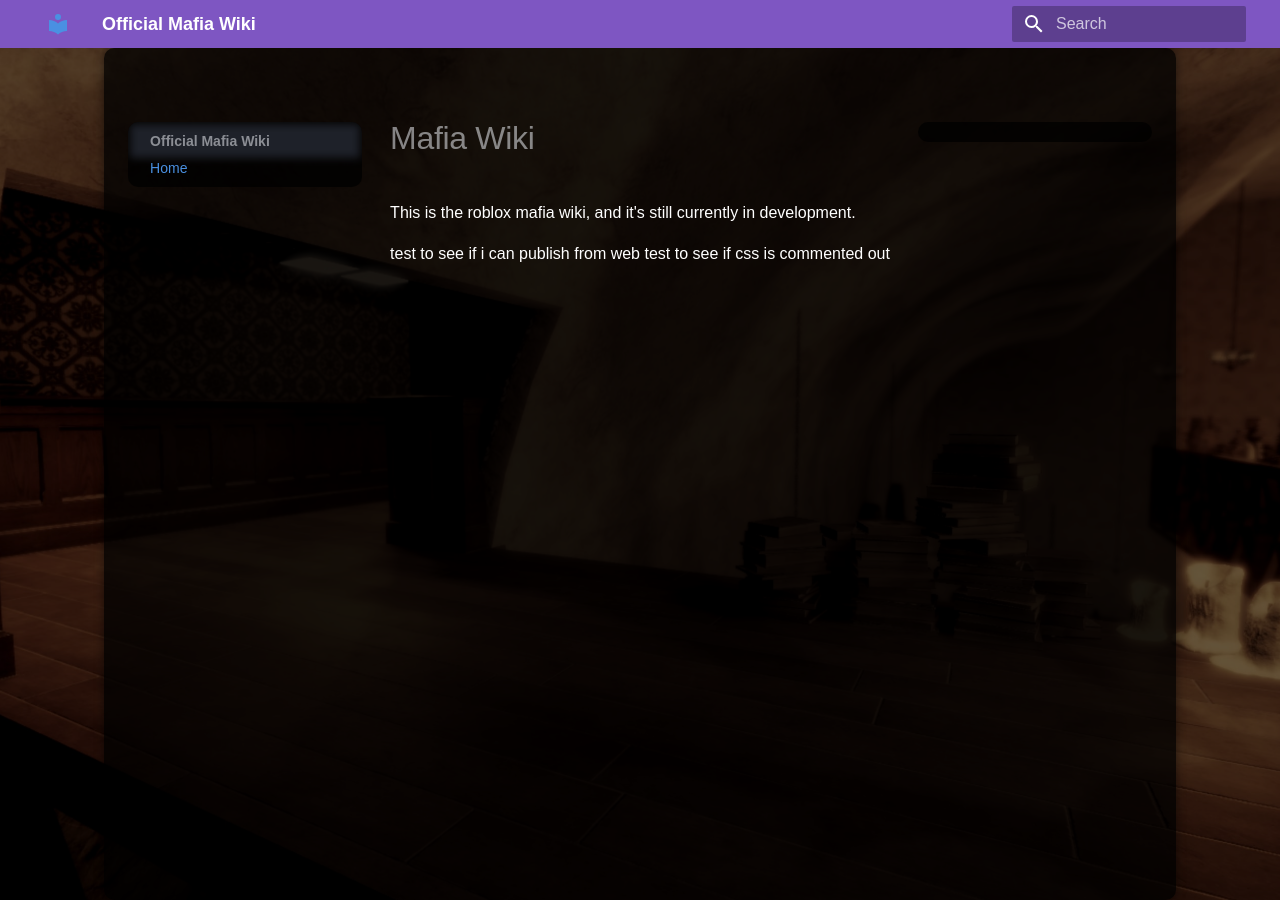
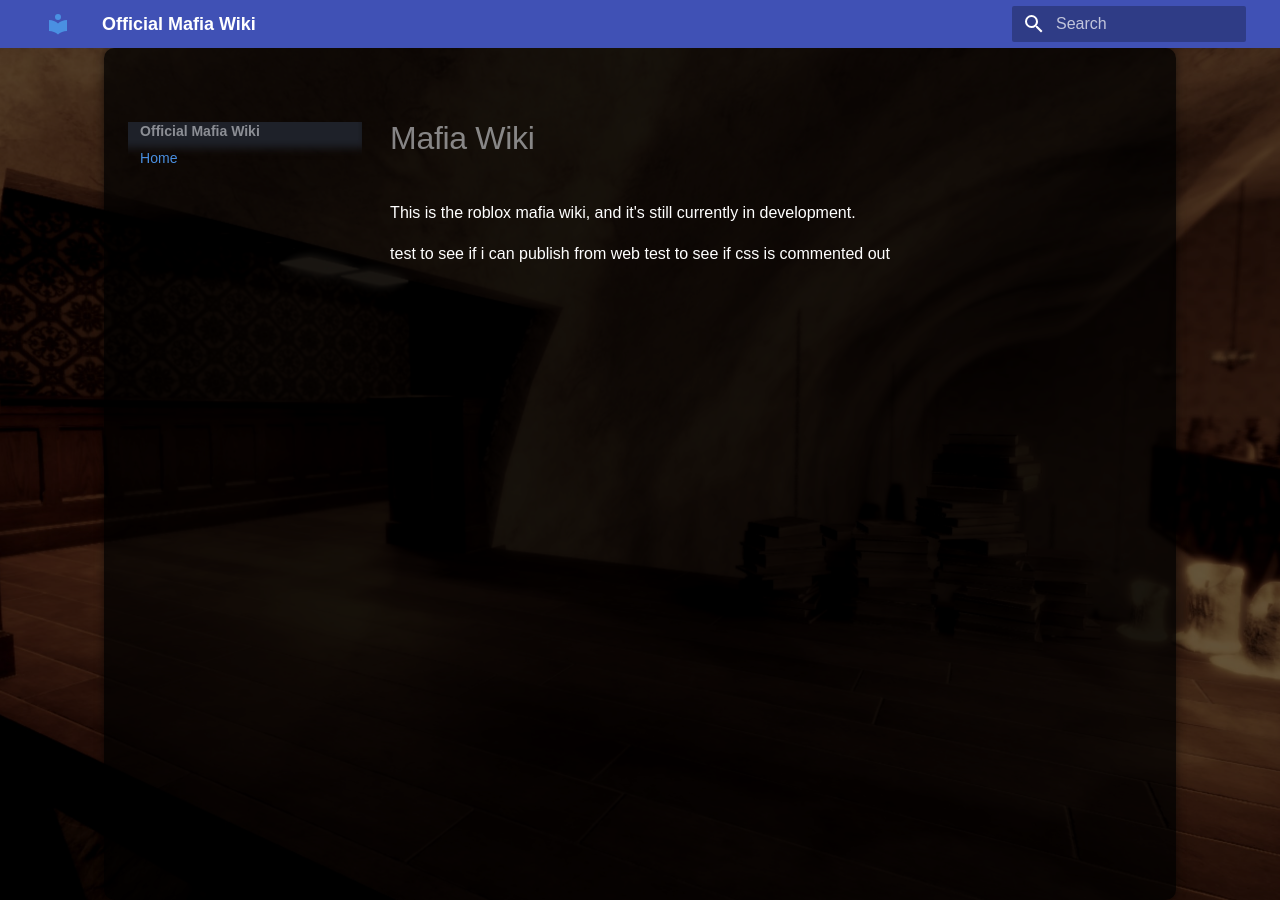
Before and after one commit to OctaNebula/mafia-wiki, an MkDocs documentation site: the page built from docs/index.md, in a window 1280 px wide. Built offline with MkDocs 1.6.1 and Material for MkDocs 9.7.7, drawn with Linux system fonts in a browser that asks for light colours; some web fonts are replaced.

Commit message:
cee ess ess

```diff
--- a/docs/stylesheets/extra.css
+++ b/docs/stylesheets/extra.css
@@ -24,12 +24,6 @@ body::before {
     height: 100%;
     background: rgba(0, 0, 0, 0.6); /* Dark overlay */
     z-index: -1;
-}
-
-.md-sidebar__scrollwrap {
-    background: rgba(0, 0, 0, 0.75) !important; /* Semi-transparent black */
-    border-radius: 10px; /* Optional: Rounded corners */
-    padding: 10px; /* Optional: Adds spacing */
 }
 
 .md-content {
--- a/mkdocs.yml
+++ b/mkdocs.yml
@@ -5,8 +5,6 @@ theme:
   name: material
   palette:
     scheme: slate
-    primary: deep purple
-    accent: pink
 nav:
   - Home: index.md
 extra:
```
